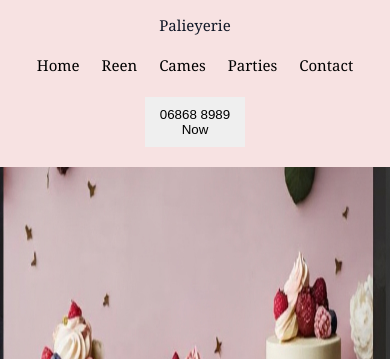
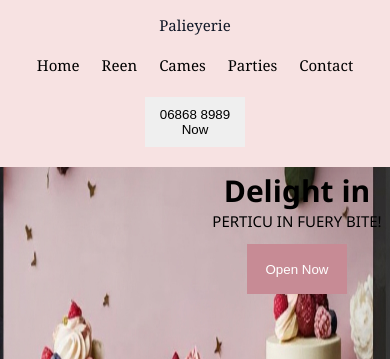
Before and after one commit to Happiness549/ReactTS-Task-1, a React (Vite) app: page / in a window 390 px wide. Shown: the top 359 px of the page. Built offline with nearby package versions, Linux system fonts and the light colour scheme.

Commit message:
Added Hero text responsiveness

```diff
--- a/src/components/Content/Content.module.css
+++ b/src/components/Content/Content.module.css
@@ -118,6 +118,7 @@
     }
     .content3-cards{
         flex-direction: column;
+
     }
     .contentBtn{
         height: 37px;
--- a/src/components/Footer/Footer.module.css
+++ b/src/components/Footer/Footer.module.css
@@ -23,6 +23,7 @@ footer{
 .footer-h1{
 
     color: #DAC395;
+    font-family: 'Times New Roman', Times, serif;
 
 }
 
@@ -62,7 +63,8 @@ footer{
         text-align: center;
         gap: 1rem;
         min-height: fit-content;
-
     }
 
+
+
 }
--- a/src/components/Hero/Hero.module.css
+++ b/src/components/Hero/Hero.module.css
@@ -30,8 +30,8 @@
 @media(max-width: 768px){
 
     .hero-text{
-        padding-right: 50px;
-        margin-top: 14px;
+        margin: 0 auto;
+        margin-top: 18px;
     }
     .hero-button{
         margin-bottom: 1rem;
@@ -39,6 +39,14 @@
 
 
 }
+
+@media (width <= 459px) {
+  .hero-text{
+    margin: 0 auto;
+    margin-top: 60px;
+  }
+}
+
 @media(min-width: 1024px){
 
     .hero-text{
```
